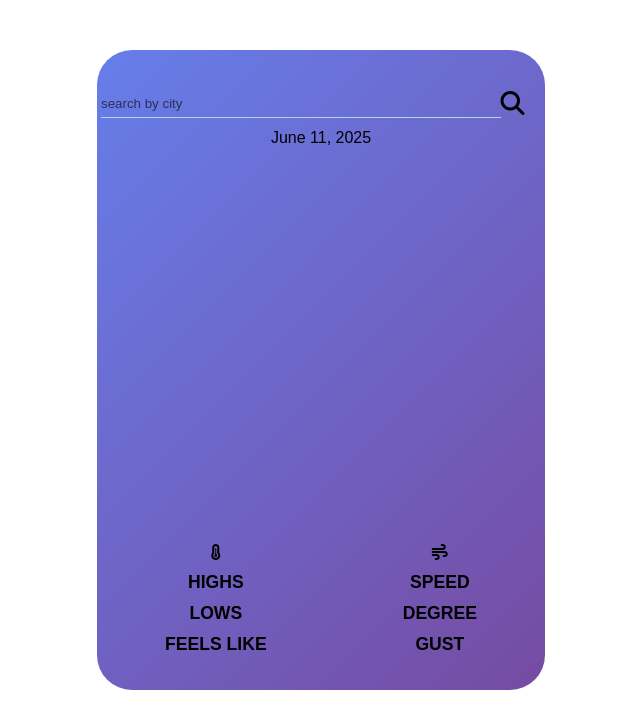
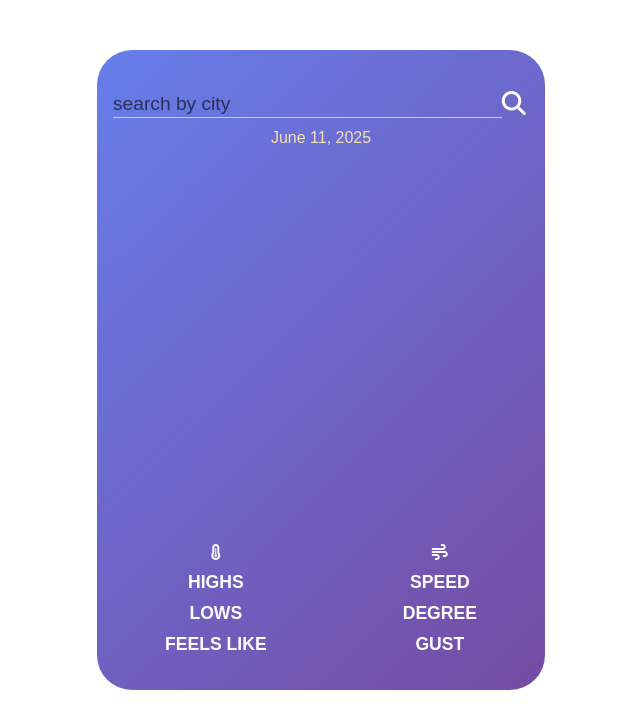
Before and after one commit to dnaorem97/weatherApp, a plain HTML site: page index.html in a window 1280 px wide. Shown: the whole page, without its empty margins (319-959 px from the left). Drawn offline with Linux system fonts and the light colour scheme; no server answers.

Commit message:
interface changed

```diff
--- a/style.css
+++ b/style.css
@@ -20,13 +20,15 @@
 
 #searchBar{
     display: flex;
-    margin-left: 4px;
+    margin-left:16px;
 
 }
 
 #searchBarInput{
-    /* padding-left: 4px; */
+
+    font-size: 1.2rem;
     background-color: lightgreen ;
+    color: white;
     border: none;
     outline: none;
     width: 90%;
@@ -35,6 +37,7 @@
 }
 
 input::placeholder{
+    font-size: 1.2rem;
     color: black;
     opacity: 0.6;
 }
@@ -43,28 +46,33 @@ input::placeholder{
     background-color: lightgreen ;
     border: none;
     background:transparent;
-    color:black;
+    color:rgb(252, 249, 249);
     font-size: 1.5rem;
 
 }
 #info{
     line-height: 0.5rem;
     margin-top: 16px;
+    color: wheat;
 }
 #info h3{
     font-size: 40px;
     font-weight: bold;
     text-transform: uppercase;
     margin: 0.6em;
+    color: wheat;
 }
-
+#description, #temperature{
+    font-size: 1.2rem;
+    color: aliceblue ;
+}
 #extraInfo{
     position: absolute;
     bottom: 5px;
     width: 100%;
     display: flex;
     justify-content: space-around;
-    color:black;
+    color:rgb(253, 252, 252);
     padding-bottom: 30px;
 }
 .tempInfo,.windInfo{
```
